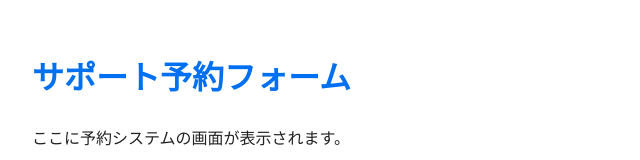
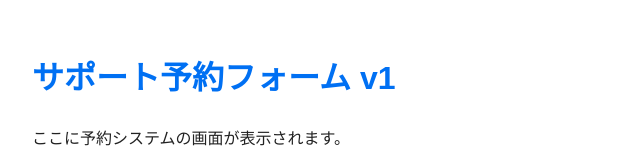
Before and after one commit to le-watanabe-y/support-you-yoro-reservation-clean, a Next.js app: page / in a window 1280 px wide. Shown: the top 160 px of the page, without its empty margins (0-640 px from the left). Built offline with nearby package versions, Linux system fonts and the light colour scheme.

Commit message:
Update page.tsx

```diff
--- a/app/page.tsx
+++ b/app/page.tsx
@@ -1,7 +1,7 @@
 export default function Home() {
   return (
     <main style={{ padding: "2rem", fontFamily: "sans-serif" }}>
-      <h1>サポート予約フォーム</h1>
+      <h1>サポート予約フォーム v1</h1>
       <p>ここに予約システムの画面が表示されます。</p>
     </main>
   );
```
